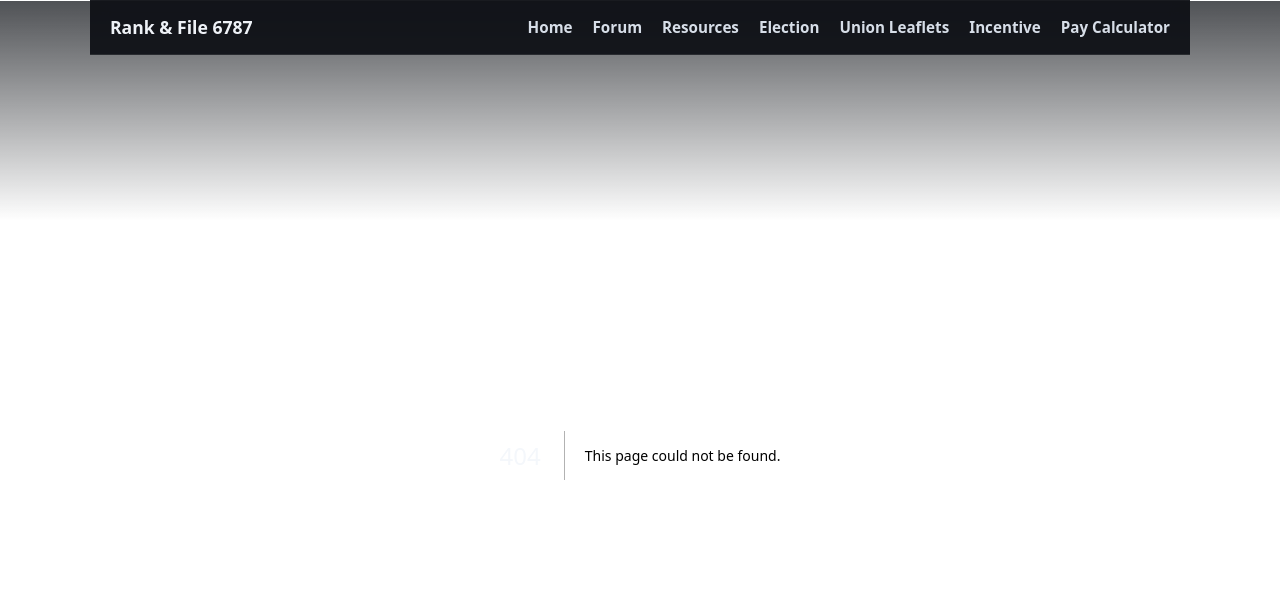
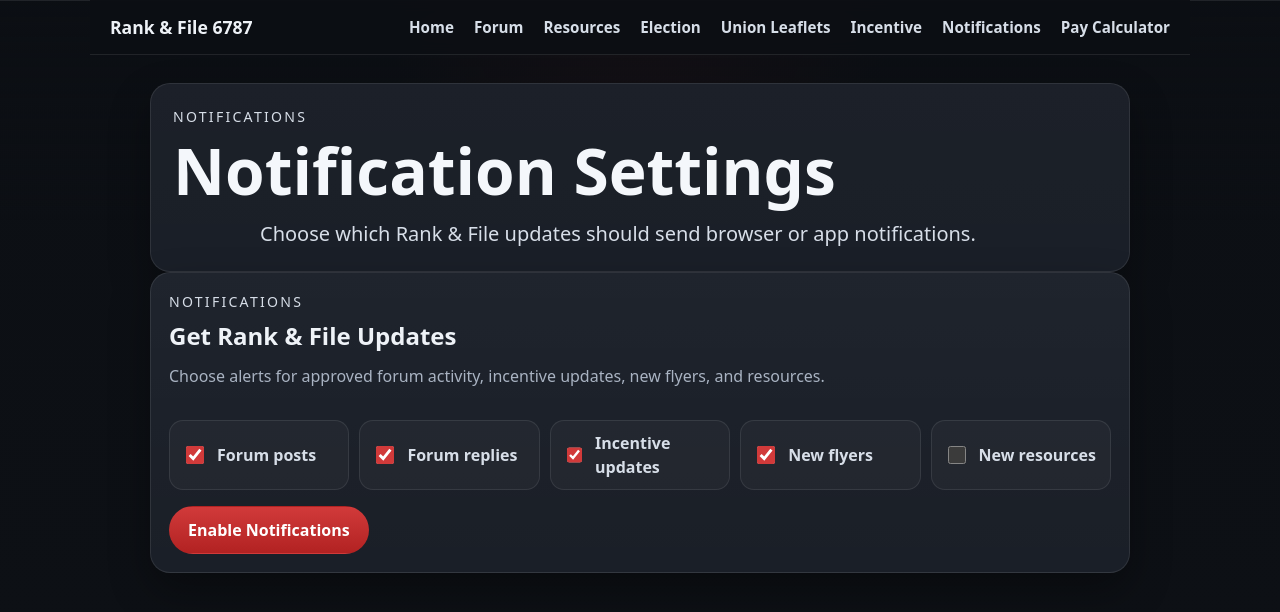
Before and after one commit to rankfile6787/RanknFile6787, a Next.js app: page /notifications in a window 1280 px wide. Before the commit this address had no page. Shown: the top 612 px of the page. Built offline with nearby package versions, Linux system fonts and the light colour scheme.

Commit message:
Move notification settings to nav page

```diff
--- a/app/layout.tsx
+++ b/app/layout.tsx
@@ -35,6 +35,7 @@ const navItems = [
   ["Election", "/election"],
   ["Union Leaflets", "/union-leaflets"],
   ["Incentive", "/production-bonus"],
+  ["Notifications", "/notifications"],
   ["Pay Calculator", "/paycalc"],
 ];
 
--- /dev/null
+++ b/app/notifications/page.tsx
@@ -0,0 +1,14 @@
+import NotificationSettingsCard from "../components/NotificationSettingsCard";
+
+export default function NotificationsPage() {
+  return (
+    <main className="container">
+      <section className="panel">
+        <p className="eyebrow">Notifications</p>
+        <h1>Notification Settings</h1>
+        <p className="lead">Choose which Rank & File updates should send browser or app notifications.</p>
+      </section>
+      <NotificationSettingsCard />
+    </main>
+  );
+}
--- a/app/page.tsx
+++ b/app/page.tsx
@@ -1,6 +1,5 @@
 import Link from "next/link";
 import InstallAppCard from "./components/InstallAppCard";
-import NotificationSettingsCard from "./components/NotificationSettingsCard";
 
 export default function HomePage() {
   return (
@@ -18,7 +17,6 @@ export default function HomePage() {
 
       <main className="container">
         <InstallAppCard />
-        <NotificationSettingsCard />
 
         <section className="home-grid">
           <article className="panel home-card">
```
